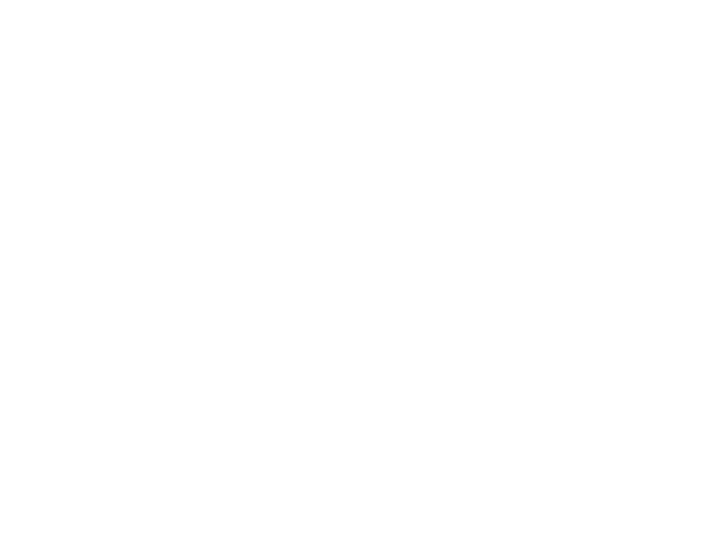
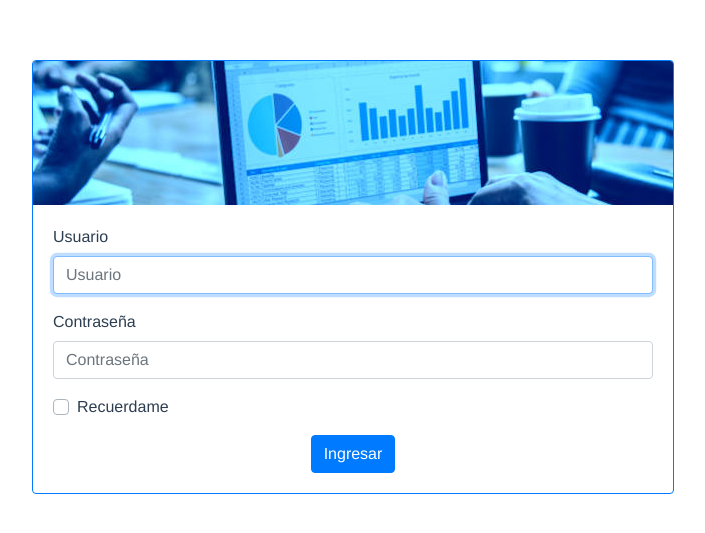
Before and after one commit to caleeli/coredump-front, a Vue app: page /home#/login in a window 1280 px wide. Shown: the part 123-656 px from the top of the page, without its empty margins (287-992 px from the left). Built offline with nearby package versions, Linux system fonts and the light colour scheme.

Commit message:
Mock flow

```diff
--- a/src/App.vue
+++ b/src/App.vue
@@ -1,10 +1,30 @@
 <template>
   <div id="app">
-    <router-view/>
+    <transition name="fade">
+      <router-view />
+    </transition>
   </div>
 </template>
 
+<script>
+export default {
+  mounted() {
+    this.$listen("router", ({path}) => {
+      if (this.$router.currentRoute.path !== path) {
+        this.$router.push(path)
+      }
+    })
+  },
+}
+</script>
+
 <style>
+html, body {
+  margin: 0;
+  padding: 0;
+  overflow: hidden;
+  height: 100vh;
+}
 #app {
   font-family: Avenir, Helvetica, Arial, sans-serif;
   -webkit-font-smoothing: antialiased;
@@ -15,4 +35,17 @@
 input {
   filter: none;
 }
+.fade-enter-active,
+.fade-leave-active {
+  transition-duration: 0.4s;
+  transition-property: opacity;
+  transition-timing-function: ease;
+}
+.fade-leave-to {
+  display: none;
+}
+.fade-enter,
+.fade-leave-active {
+  opacity: 0
+}
 </style>
--- a/src/main.js
+++ b/src/main.js
@@ -8,6 +8,7 @@ Vue.config.productionTip = false
 import 'bootstrap/dist/css/bootstrap.css'
 import 'bootstrap-vue/dist/bootstrap-vue.css'
 import router from './router'
+import queue from './queue'
 
 // Mock translations
 const trans = require('../resources/lang/es.json')
@@ -15,8 +16,20 @@ Vue.prototype.__ = (text, ...args) => {
   return (trans[text] || text).replace(/:(\w)/g, (ma) => args[ma[1]])
 }
 
-// Make BootstrapVue available throughout your project
+// Install plugins
 Vue.use(BootstrapVue)
+Vue.use(queue)
+
+// Mock Flows
+setTimeout(() => {
+  queue.eventBus.notify('router', {path: '/login'})
+}, 0)
+Vue.prototype.$complete = (data) => {
+  console.log(data)
+  setTimeout(() => {
+    queue.eventBus.notify('router', {path: '/about'})
+  }, 200)
+}
 
 new Vue({
   router,
--- /dev/null
+++ b/src/queue/index.js
@@ -0,0 +1,28 @@
+const eventBus = {
+  observers: [],
+  listen(event, callback) {
+    this.observers.push({
+      event,
+      callback,
+    })
+  },
+  notify(event, payload) {
+    this.observers
+      .filter(obs => obs.event === event)
+      .forEach(({callback}) => {
+        callback(payload)
+      })
+  },
+}
+
+export default {
+  install(Vue) {
+    Vue.prototype.$listen = (event, callback) => {
+      eventBus.listen(event, callback)
+    }
+    Vue.prototype.$notify = (event, callback) => {
+      eventBus.listen(event, callback)
+    }
+  },
+  eventBus,
+}
--- a/src/router/index.js
+++ b/src/router/index.js
@@ -6,12 +6,12 @@ Vue.use(VueRouter)
 
 const routes = [
   {
-    path: '/',
+    path: '/login',
     name: 'Login',
     component: Login,
   },
   {
-    path: '/home',
+    path: '/',
     name: 'Home',
     component: () => import(/* webpackChunkName: "home" */ '../views/Home.vue')
   },
--- a/src/views/About.vue
+++ b/src/views/About.vue
@@ -1,5 +1,5 @@
 <template>
-  <div class="about">
+  <div class="about h-100">
     <h1>This is an about page</h1>
   </div>
 </template>
--- a/src/views/Login.vue
+++ b/src/views/Login.vue
@@ -7,7 +7,7 @@
       img-alt="Card image"
       img-top
     >
-      <b-form>
+      <b-form @submit.prevent="$complete(form)">
         <b-form-group :label="__('User')">
           <b-form-input
             v-model="form.username"
@@ -27,7 +27,7 @@
         </b-form-group>
 
         <b-form-group>
-          <b-form-checkbox value="me">{{ __('Remember me') }}</b-form-checkbox>
+          <b-form-checkbox v-model="form.remember">{{ __('Remember me') }}</b-form-checkbox>
         </b-form-group>
 
         <div class="text-center">
@@ -47,10 +47,9 @@ export default {
     return {
       LoginBanner,
       form: {
-        email: "",
-        name: "",
-        food: null,
-        checked: [],
+        username: "",
+        password: "",
+        remember: false,
       },
     };
   },
```
